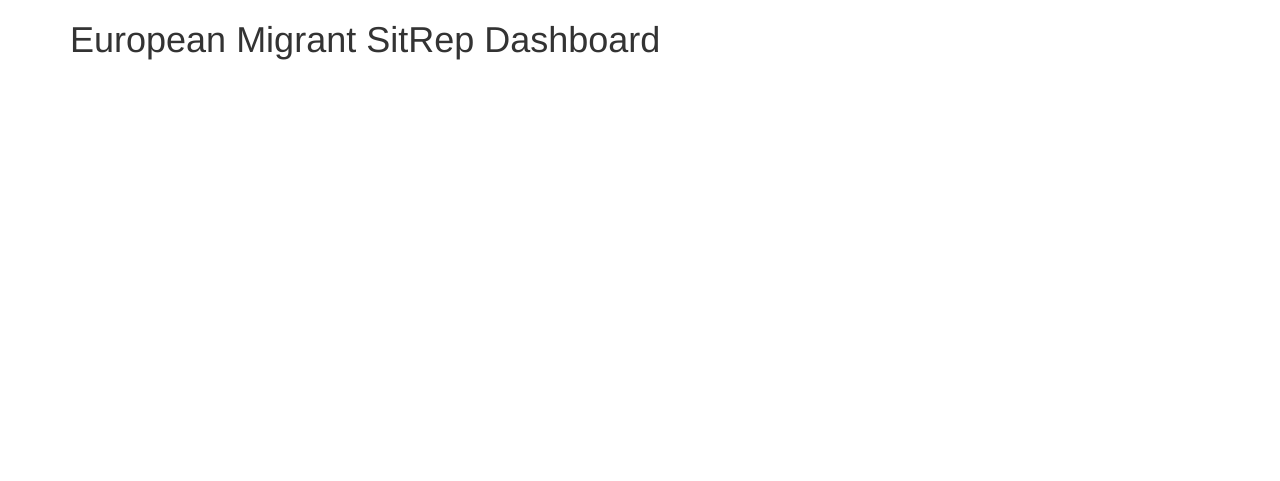
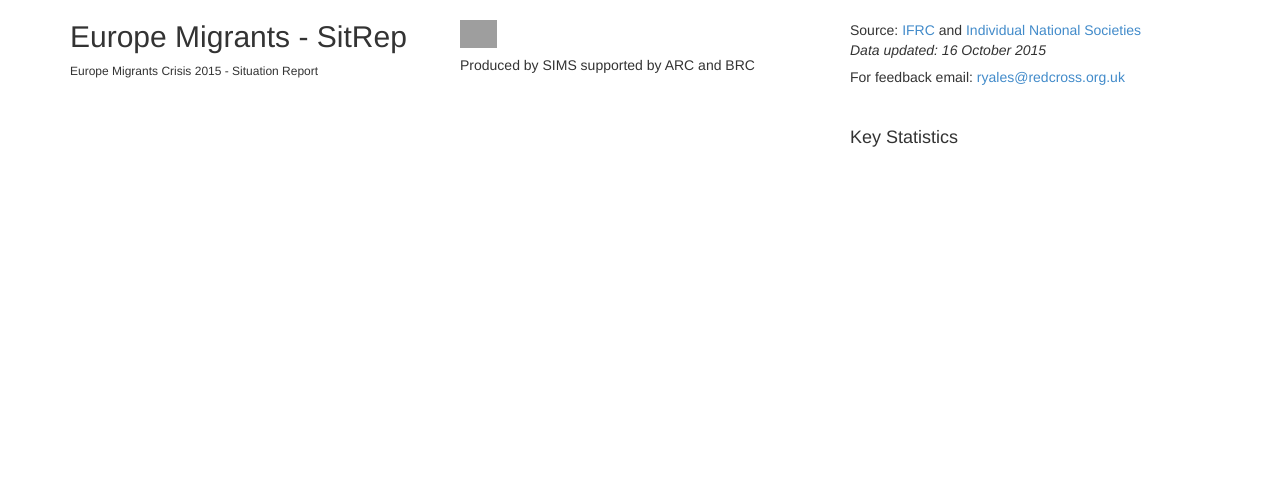
Before and after one commit to tsuggie/Europe_migrants_sitrep, a plain HTML site: page index.html in a window 1280 px wide. Drawn offline with Linux system fonts and the light colour scheme; no server answers; grey boxes are pictures that could not be loaded.

Commit message:
Continued dev on index.html

```diff
--- a/index.html
+++ b/index.html
@@ -1,6 +1,6 @@
 <html>
     <head>
-        <title>Grid Dashboard</title>
+        <title>Europe Migrants</title>
         <meta charset="UTF-8">
         <meta name="viewport" content="width=device-width, initial-scale=1.0">
         <link rel="stylesheet" href="css/bootstrap.min.css">
@@ -15,19 +15,42 @@
         <script src="js/leaflet-grid-graph.js"></script>
         <script src="js/topojson.v1.min.js"></script>
     </head>
-    <body class="container">
+    <body>
+		<div class="container dashboard">
 			<div class="row">
-            <div class="col-md-12">
-                <h1>European Migrant SitRep Dashboard</h1>
+				<div class="col-md-4">
+						<h2>Europe Migrants - SitRep</h2>
+						<p class="subtitle">Europe Migrants Crisis 2015 - Situation Report</p>
+					</div>
+					<div class="col-md-4 spacer_md">
+						<p>
+						<img src="http://www.ifrc.org/Global/ifrc.org/Logos/IFRC-logo.gif" height="28">
+						<br/>
+						<h5>Produced by SIMS supported by ARC and BRC</h5> <br/>
+						</p>
+					</div>
+					<div class="col-md-4 spacer_md">
+						<p>
+						Source: <a href="https://www.ifrc.org" target="_blank">IFRC</a> and <a href="https://www.ifrc.org/en/who-we-are/directory/contact-information/" target="_blank">Individual National Societies</a><br/>
+						<i>Data updated: 16 October 2015</i><br/>
+						<h5>For feedback email: <a href="mailto:ryales@redcross.org.uk?subject=EuropeMigrantsSitRep-online-Feedback">ryales@redcross.org.uk</a></h5>
+						</p>
 					</div>
 			</div>
-        <div class="row">
+			<div class="row spacer_sm">
 					<!-- <div id="sticky-anchor"></div>  -->
-            <div id="map-container" align="center"><div id="map" align="center"></div></div>
+				<div class="col-md-8" id="map-container">
+					<div id="map"></div>
+				</div>
+				<div class="col-md-4">
+					<h4 id="key_stats_title">Key Statistics</h4>
+                    <div id="key_stats"></div>
+				</div>
 			</div>
 			<div class="row">
 				<div id="grid"></div>
 			</div>
 			<script src='js/site.js'></script>
+		</div>
     </body>
 </html>
```
Lines whose indentation alone changed are shown as unchanged.
